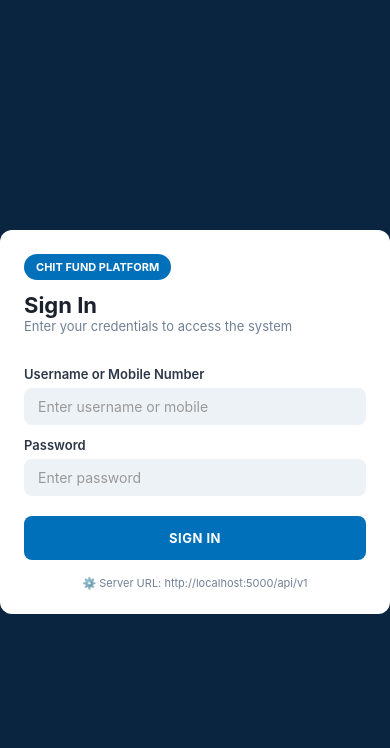
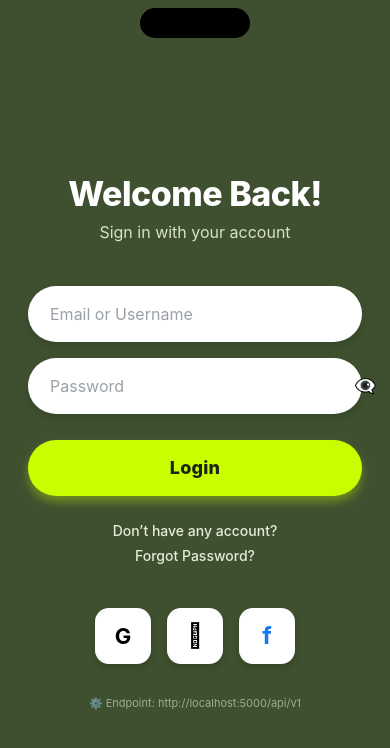
Before and after one commit to akshyat2003/chit-fund, a React Native app in the folder mobile/: screen / in a window 390 px wide. Shown: the top 748 px of the page. Built offline with nearby package versions, Linux system fonts and the light colour scheme.

Commit message:
Implement olive green & neon lime login screen matching reference design

```diff
--- a/mobile/App.tsx
+++ b/mobile/App.tsx
@@ -99,10 +99,11 @@ function MainApp() {
   );
 }
 
-// --- 1. LOGIN SCREEN ---
+// --- 1. LOGIN SCREEN (MATCHING REFERENCE DESIGN) ---
 function LoginView({ onLogin }: { onLogin: (u: string, p: string) => Promise<any> }) {
   const [username, setUsername] = useState('');
   const [password, setPassword] = useState('');
+  const [showPassword, setShowPassword] = useState(false);
   const [error, setError] = useState('');
   const [loading, setLoading] = useState(false);
   const [showServerConfig, setShowServerConfig] = useState(false);
@@ -110,7 +111,7 @@ function LoginView({ onLogin }: { onLogin: (u: string, p: string) => Promise<any
 
   const handleLogin = async () => {
     if (!username.trim() || !password.trim()) {
-      setError('Please enter your username and password');
+      setError('Please enter your email or username and password');
       return;
     }
     setError('');
@@ -118,7 +119,7 @@ function LoginView({ onLogin }: { onLogin: (u: string, p: string) => Promise<any
     const res = await onLogin(username.trim(), password.trim());
     setLoading(false);
     if (!res.success) {
-      setError(res.message || 'Login failed');
+      setError(res.message || 'Invalid credentials');
     }
   };
 
@@ -128,76 +129,130 @@ function LoginView({ onLogin }: { onLogin: (u: string, p: string) => Promise<any
   };
 
   return (
-    <SafeAreaView style={styles.loginContainer}>
-      <View style={styles.loginCard}>
-        <View style={styles.logoBadge}>
-          <Text style={styles.logoBadgeText}>CHIT FUND PLATFORM</Text>
+    <SafeAreaView style={styles.refContainer}>
+      <StatusBar barStyle="light-content" backgroundColor="#324124" />
+
+      {/* Dynamic Notch / Pill indicator at top */}
+      <View style={styles.dynamicIsland} />
+
+      <ScrollView contentContainerStyle={styles.refContentContainer} keyboardShouldPersistTaps="handled">
+        {/* Title Section */}
+        <View style={styles.refHeader}>
+          <Text style={styles.refTitle}>Welcome Back!</Text>
+          <Text style={styles.refSubtitle}>Sign in with your account</Text>
         </View>
-        <Text style={styles.loginTitle}>Sign In</Text>
-        <Text style={styles.loginSub}>Enter your credentials to access the system</Text>
 
-        {error ? <Text style={styles.errorText}>{error}</Text> : null}
+        {error ? (
+          <View style={styles.errorBadge}>
+            <Text style={styles.errorBadgeText}>{error}</Text>
+          </View>
+        ) : null}
 
-        <Text style={styles.label}>Username or Mobile Number</Text>
+        {/* Input Fields Container */}
+        <View style={styles.refForm}>
+          {/* Username / Email Field */}
+          <View style={styles.pillInputWrapper}>
             <TextInput
-          style={styles.input}
+              style={styles.pillInput}
               value={username}
               onChangeText={setUsername}
-          placeholder="Enter username or mobile"
-          placeholderTextColor="#999"
+              placeholder="Email or Username"
+              placeholderTextColor="#9AA0A6"
+              autoCapitalize="none"
+              autoCorrect={false}
+            />
+          </View>
+
+          {/* Password Field with Show/Hide toggle */}
+          <View style={styles.pillInputWrapper}>
+            <TextInput
+              style={[styles.pillInput, { paddingRight: 50 }]}
+              value={password}
+              onChangeText={setPassword}
+              placeholder="Password"
+              placeholderTextColor="#9AA0A6"
+              secureTextEntry={!showPassword}
               autoCapitalize="none"
             />
+            <TouchableOpacity
+              style={styles.eyeBtn}
+              onPress={() => setShowPassword(!showPassword)}
+            >
+              <Text style={{ fontSize: 18, color: '#757575' }}>
+                {showPassword ? '👁' : '👁‍🗨'}
+              </Text>
+            </TouchableOpacity>
+          </View>
 
-        <Text style={styles.label}>Password</Text>
-        <TextInput
-          style={styles.input}
-          value={password}
-          onChangeText={setPassword}
-          placeholder="Enter password"
-          placeholderTextColor="#999"
-          secureTextEntry
-        />
-
+          {/* Lime Green Login Button */}
           <TouchableOpacity
-          style={styles.primaryBtn}
+            style={styles.limeBtn}
             onPress={handleLogin}
             disabled={loading}
+            activeOpacity={0.85}
           >
             {loading ? (
-            <ActivityIndicator color="#fff" />
+              <ActivityIndicator color="#111" size="small" />
             ) : (
-            <Text style={styles.primaryBtnText}>SIGN IN</Text>
+              <Text style={styles.limeBtnText}>Login</Text>
             )}
           </TouchableOpacity>
 
-        {/* Server Endpoint Configuration */}
+          {/* Forgot Password & Signup Links */}
+          <View style={styles.linkGroup}>
+            <TouchableOpacity onPress={() => alert('Account creation is managed by your Chit Fund administrator.')}>
+              <Text style={styles.refLinkText}>Don’t have any account?</Text>
+            </TouchableOpacity>
+            <TouchableOpacity style={{ marginTop: 8 }} onPress={() => alert('Please contact your branch manager to reset your password.')}>
+              <Text style={styles.refLinkText}>Forgot Password?</Text>
+            </TouchableOpacity>
+          </View>
+
+          {/* Social Icons Section */}
+          <View style={styles.socialRow}>
+            {/* Google Icon */}
+            <TouchableOpacity style={styles.socialBox} activeOpacity={0.7} onPress={() => alert('Google login configured for enterprise SSO')}>
+              <Text style={{ fontSize: 22, fontWeight: 'bold' }}>G</Text>
+            </TouchableOpacity>
+
+            {/* Apple Icon */}
+            <TouchableOpacity style={styles.socialBox} activeOpacity={0.7} onPress={() => alert('Apple ID login configured for enterprise SSO')}>
+              <Text style={{ fontSize: 24, fontWeight: 'bold' }}></Text>
+            </TouchableOpacity>
+
+            {/* Facebook Icon */}
+            <TouchableOpacity style={styles.socialBox} activeOpacity={0.7} onPress={() => alert('Social sign-in configured for enterprise SSO')}>
+              <Text style={{ fontSize: 24, fontWeight: 'bold', color: '#1877F2' }}>f</Text>
+            </TouchableOpacity>
+          </View>
+        </View>
+
+        {/* Server Endpoint Config Link */}
         <TouchableOpacity
-          style={{ marginTop: 16, alignSelf: 'center' }}
+          style={{ marginTop: 32, alignSelf: 'center', opacity: 0.6 }}
           onPress={() => setShowServerConfig(!showServerConfig)}
         >
-          <Text style={{ fontSize: 11, color: '#718096' }}>
-            ⚙️ Server URL: {API_BASE_URL}
-          </Text>
+          <Text style={{ fontSize: 11, color: '#E2E8D5' }}>⚙️ Endpoint: {API_BASE_URL}</Text>
         </TouchableOpacity>
 
         {showServerConfig && (
-          <View style={{ marginTop: 10, padding: 10, backgroundColor: '#EDF2F7', borderRadius: 8 }}>
-            <Text style={{ fontSize: 11, fontWeight: 'bold', color: '#2D3748', marginBottom: 4 }}>Backend API Endpoint:</Text>
+          <View style={{ marginTop: 10, padding: 12, backgroundColor: 'rgba(255,255,255,0.15)', borderRadius: 12, width: '100%', maxWidth: 360, alignSelf: 'center' }}>
+            <Text style={{ fontSize: 11, fontWeight: 'bold', color: '#FFF', marginBottom: 4 }}>Backend API URL:</Text>
             <TextInput
-              style={[styles.input, { fontSize: 12, paddingVertical: 6 }]}
+              style={[styles.pillInput, { height: 42, fontSize: 12, borderRadius: 8, paddingHorizontal: 12 }]}
               value={customServerUrl}
               onChangeText={setCustomServerUrl}
               autoCapitalize="none"
             />
             <TouchableOpacity
-              style={[styles.primaryBtn, { paddingVertical: 8, marginTop: 8 }]}
+              style={[styles.limeBtn, { height: 40, marginTop: 8 }]}
               onPress={handleSaveServerUrl}
             >
-              <Text style={{ color: '#fff', fontSize: 11, fontWeight: 'bold' }}>UPDATE ENDPOINT</Text>
+              <Text style={[styles.limeBtnText, { fontSize: 12 }]}>SAVE ENDPOINT</Text>
             </TouchableOpacity>
           </View>
         )}
-      </View>
+      </ScrollView>
     </SafeAreaView>
   );
 }
@@ -995,4 +1050,136 @@ const styles = StyleSheet.create({
   modalTitle: { fontSize: 18, fontWeight: 'bold', color: '#1A202C', marginBottom: 14 },
   cancelBtn: { backgroundColor: '#CBD5E0', borderRadius: 8, paddingVertical: 14, alignItems: 'center' },
   cancelBtnText: { color: '#2D3748', fontWeight: 'bold', fontSize: 13 },
+
+  // --- REFERENCE DESIGN STYLES ---
+  refContainer: {
+    flex: 1,
+    backgroundColor: '#3E5030', // Deep olive green background matching reference image
+  },
+  dynamicIsland: {
+    width: 110,
+    height: 30,
+    backgroundColor: '#000',
+    borderRadius: 18,
+    alignSelf: 'center',
+    marginTop: 8,
+  },
+  refContentContainer: {
+    flexGrow: 1,
+    justifyContent: 'center',
+    paddingHorizontal: 28,
+    paddingVertical: 30,
+  },
+  refHeader: {
+    alignItems: 'center',
+    marginBottom: 44,
+  },
+  refTitle: {
+    fontSize: 34,
+    fontWeight: '800',
+    color: '#FFFFFF',
+    letterSpacing: -0.5,
+    textAlign: 'center',
+  },
+  refSubtitle: {
+    fontSize: 16,
+    color: '#D8E2CB',
+    marginTop: 8,
+    fontWeight: '400',
+    textAlign: 'center',
+  },
+  refForm: {
+    width: '100%',
+    maxWidth: 380,
+    alignSelf: 'center',
+  },
+  pillInputWrapper: {
+    width: '100%',
+    height: 56,
+    backgroundColor: '#FFFFFF',
+    borderRadius: 28,
+    marginBottom: 16,
+    flexDirection: 'row',
+    alignItems: 'center',
+    paddingHorizontal: 22,
+    shadowColor: '#000',
+    shadowOffset: { width: 0, height: 4 },
+    shadowOpacity: 0.12,
+    shadowRadius: 8,
+    elevation: 3,
+  },
+  pillInput: {
+    flex: 1,
+    fontSize: 16,
+    color: '#1F2937',
+  },
+  eyeBtn: {
+    padding: 6,
+  },
+  limeBtn: {
+    width: '100%',
+    height: 56,
+    backgroundColor: '#C8FF00', // Electric neon lime green
+    borderRadius: 28,
+    justifyContent: 'center',
+    alignItems: 'center',
+    marginTop: 10,
+    shadowColor: '#C8FF00',
+    shadowOffset: { width: 0, height: 6 },
+    shadowOpacity: 0.35,
+    shadowRadius: 10,
+    elevation: 5,
+  },
+  limeBtnText: {
+    color: '#1C2414',
+    fontSize: 18,
+    fontWeight: '800',
+    letterSpacing: 0.2,
+  },
+  linkGroup: {
+    alignItems: 'center',
+    marginTop: 26,
+  },
+  refLinkText: {
+    color: '#E4ECD8',
+    fontSize: 14,
+    fontWeight: '500',
+    textAlign: 'center',
+  },
+  socialRow: {
+    flexDirection: 'row',
+    justifyContent: 'center',
+    gap: 16,
+    marginTop: 44,
+  },
+  socialBox: {
+    width: 56,
+    height: 56,
+    backgroundColor: '#FFFFFF',
+    borderRadius: 14,
+    justifyContent: 'center',
+    alignItems: 'center',
+    shadowColor: '#000',
+    shadowOffset: { width: 0, height: 3 },
+    shadowOpacity: 0.15,
+    shadowRadius: 6,
+    elevation: 3,
+  },
+  errorBadge: {
+    backgroundColor: 'rgba(239, 68, 68, 0.25)',
+    borderWidth: 1,
+    borderColor: '#EF4444',
+    paddingHorizontal: 16,
+    paddingVertical: 10,
+    borderRadius: 20,
+    marginBottom: 16,
+    alignSelf: 'center',
+    maxWidth: 360,
+  },
+  errorBadgeText: {
+    color: '#FEE2E2',
+    fontSize: 13,
+    fontWeight: '600',
+    textAlign: 'center',
+  },
 });
```
Lines whose indentation alone changed are shown as unchanged.
